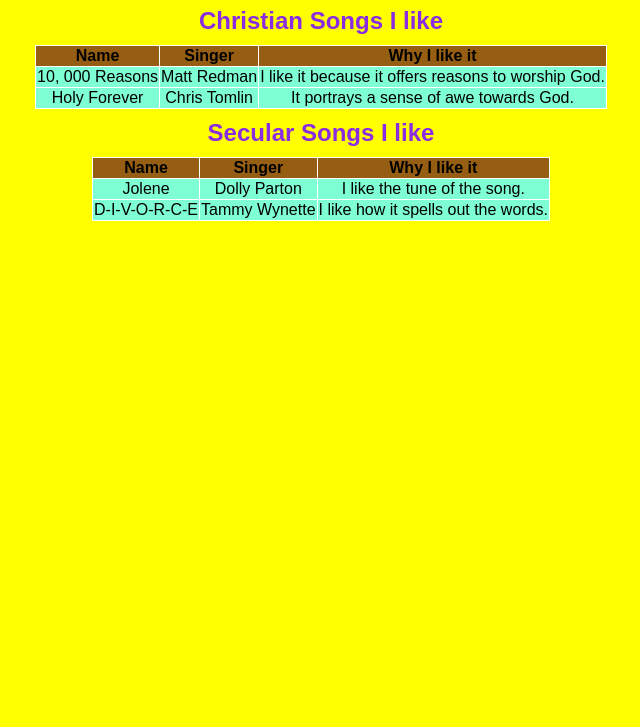
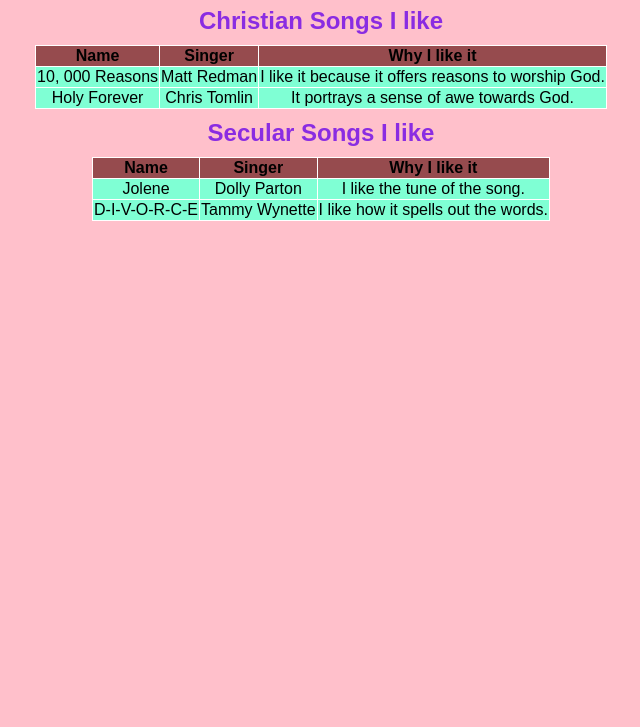
Before and after one commit to chongjasmine/Songs-I-like-Table, a plain HTML site: page index.html in a window 1280 px wide. Shown: the part 73-800 px from the top of the page, without its empty margins (319-959 px from the left). Drawn offline with Linux system fonts and the light colour scheme.

Commit message:
Add files via upload

```diff
--- a/styles.css
+++ b/styles.css
@@ -1,6 +1,6 @@
 html {
 
-    background-color: yellow;
+    background-color: pink
 }
 
 
```
